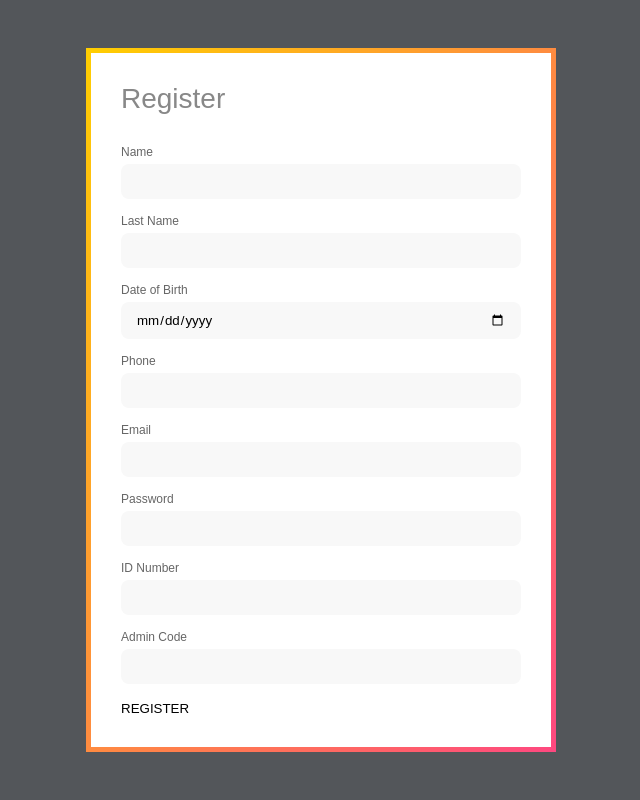
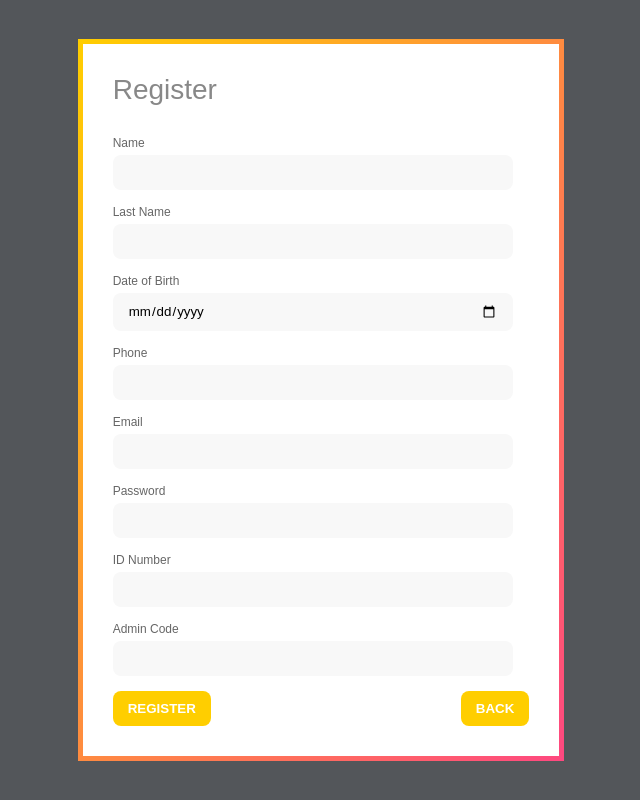
Before and after one commit to dtjabring123/Coconutpng, a React (Create React App) app: page /register in a window 1280 px wide. Shown: the whole page, without its empty margins (319-959 px from the left). Built offline with nearby package versions, Linux system fonts and the light colour scheme; no server answers.

Commit message:
polished up page transitions

```diff
--- a/package.json
+++ b/package.json
@@ -6,13 +6,13 @@
     "@testing-library/jest-dom": "^5.16.5",
     "@testing-library/react": "^13.3.0",
     "@testing-library/user-event": "^13.5.0",
+    "firebase": "^9.9.4",
     "react": "^18.2.0",
     "react-dom": "^18.2.0",
     "react-router-dom": "^6.3.0",
     "react-scripts": "5.0.1",
-    "web-vitals": "^2.1.4",
-    "firebase": "^9.9.2"
-    },
+    "web-vitals": "^2.1.4"
+  },
   "scripts": {
     "start": "react-scripts start",
     "build": "react-scripts build",
--- a/src/App.js
+++ b/src/App.js
@@ -12,7 +12,7 @@ class App extends Component {
 			<div className="App">
 		<Router>
 			<Routes>
-				<Route path="/" element={<WelcomePage/>}/>
+				<Route path="/mainscreen" element={<WelcomePage/>}/>
 				<Route path="/login" element={<LoginPage/>}/>
 				<Route path="/homepage" element={<HomePage/>}/>
 				<Route path="/register" element={<RegisterPage/>}/>
--- a/src/index.css
+++ b/src/index.css
@@ -109,6 +109,20 @@ form .form-inner input[type="submit"] {
     color:#FFF;
     font-weight: 700;
     cursor: pointer;
+    margin-left: 250px;
+}
+
+form .form-inner input[type="button"] {
+    display: inline-block;
+    padding: 10px 15px;
+    border-radius: 8px;
+    background-image: linear-gradient(to right, #ffce00 50%, #FFCE00 50%, #FE4880 );
+    background-size: 200%;
+    background-position: 0%;
+    transition: 0.4s;
+    color:#FFF;
+    font-weight: 700;
+    cursor: pointer;
 
 }
 
--- a/src/pages/homepage.jsx
+++ b/src/pages/homepage.jsx
@@ -17,7 +17,7 @@ render(){
     <div>
         <h1>Welcome User.....To the home page</h1>
         <div className="row">
-            <Link to="/">
+            <Link to="/mainscreen">
                 <button className='buttonstyle' onClick={this.handleLogout}
                     style={{marginTop:10, marginBottom:30}}>
                     Logout
--- a/src/pages/login.jsx
+++ b/src/pages/login.jsx
@@ -64,6 +64,9 @@ export default class LoginPage extends React.Component {
 						<Link to="/homepage">
 							<button type="submit" value="LOGIN" id = "home_button"/>
    						</Link>
+						<Link to="/mainscreen">
+                            <input type="submit" value="BACK"/>
+   						</Link>
 					</div>
 				</form>
 			</React.Fragment>);
--- a/src/pages/profiles.jsx
+++ b/src/pages/profiles.jsx
@@ -105,9 +105,9 @@ export default class ProfilePage extends React.Component {
 							<label htmlFor="admin">Admin Code</label>
 							<input id="admin" type="string" name="admin" onChange={evt=>this.handleInput(evt)}/>
 						</div>
-                        <input type="submit" value="SAVE"/>
-						<Link to="/homepage">
-                            <input type="submit" value="EXIT"/>
+                        <input type="button" value="SAVE"/>
+						<Link to="/HomePage">
+                            <input type="submit" value="BACK"/>
    						</Link>
 					</div>
 				</form>
--- a/src/pages/register.jsx
+++ b/src/pages/register.jsx
@@ -96,7 +96,10 @@ export default class RegisterPage extends React.Component {
 
 						<input id = "register" type = "button" value = "REGISTER" onClick={this.handleRegister}/>
 						<Link to="/homepage">
-							 <button type="submit" id = "link_btn" value="MAINSCREEN" />
+							<button type="submit" id = "link_btn" value="MAINSCREEN" />
+   						</Link>
+						<Link to="/mainscreen">
+                            <input type="submit" value="BACK"/>
    						</Link>
 					</div>
 				</form>
```
Also changed, not shown: src/stylesheets/WelcomePage.css (added), 1 other file (tests, documents, lock files or other folders).
